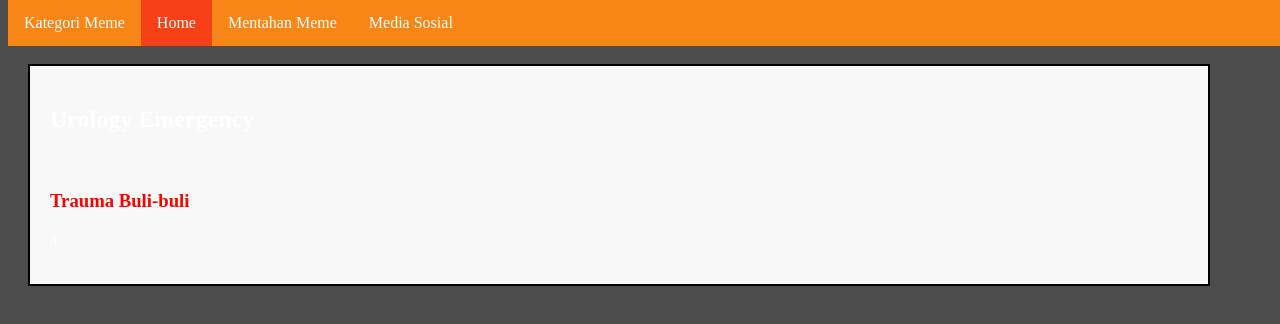
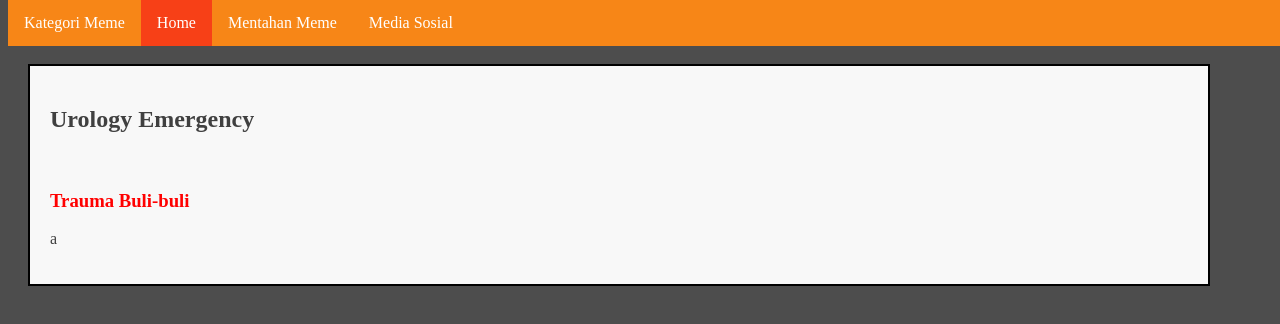
Before and after one commit to samheijdar/Catatanpunyakita, a plain HTML site: page Urology emergency.html in a window 1280 px wide. Drawn offline with Linux system fonts and the light colour scheme.

Commit message:
Update Urology emergency.html

```diff
--- a/Urology emergency.html
+++ b/Urology emergency.html
@@ -56,7 +56,7 @@
         }
         .quin {
         background-color: #f8f8f8;
-        color: white;
+        color: #404040;
         border: 2px solid black;
         margin: 20px;
         padding: 20px;
```
